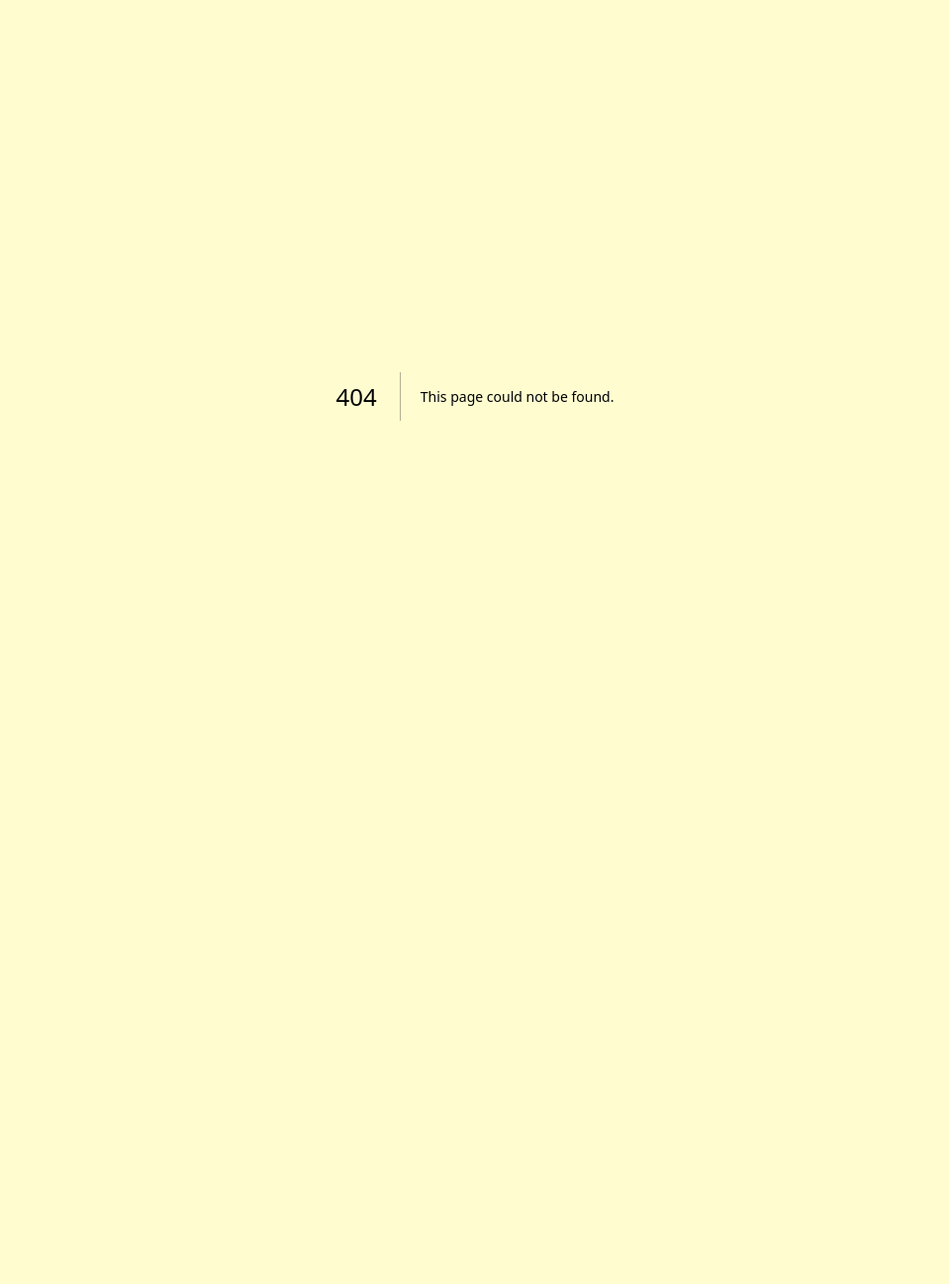
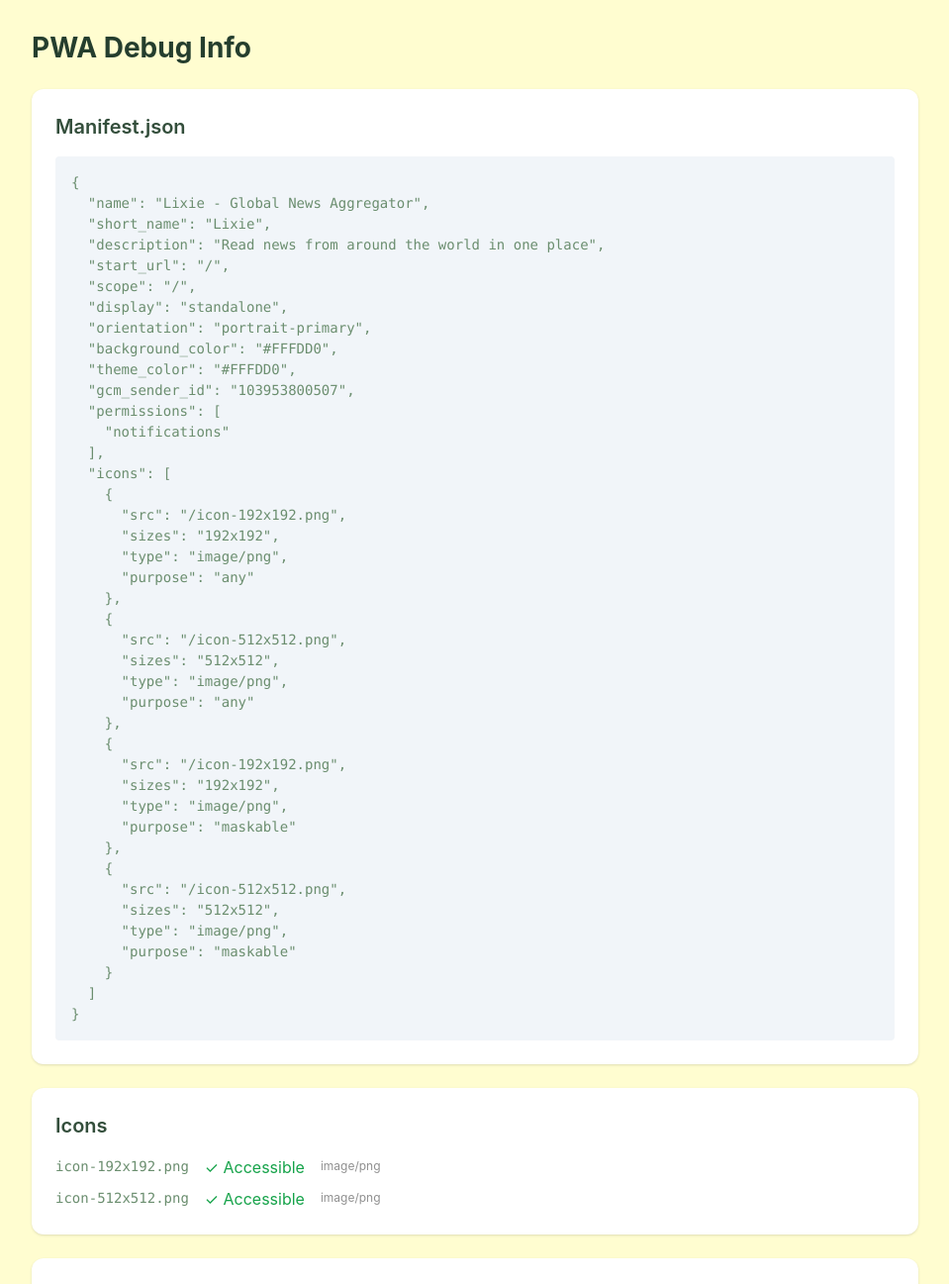
Before and after one commit to Zeet7450/lixie, a Next.js app: page /debug-pwa in a window 1280 px wide. Before the commit this address had no page. Shown: the top 1297 px of the page at 99% size, without its empty margins (160-1119 px from the left). Before the commit the page ends 800 px from the top, so only its background shows below. Built offline with nearby package versions, Linux system fonts and the light colour scheme.

Commit message:
add icon again

```diff
--- /dev/null
+++ b/app/debug-pwa/page.tsx
@@ -0,0 +1,135 @@
+'use client';
+
+import { useEffect, useState } from 'react';
+
+export default function DebugPWA() {
+  const [info, setInfo] = useState<any>({});
+
+  useEffect(() => {
+    const checkPWA = async () => {
+      const data: any = {
+        manifest: null,
+        serviceWorker: null,
+        icons: {},
+      };
+
+      // Check manifest
+      try {
+        const manifestResponse = await fetch('/manifest.json');
+        if (manifestResponse.ok) {
+          data.manifest = await manifestResponse.json();
+        } else {
+          data.manifest = { error: `Status: ${manifestResponse.status}` };
+        }
+      } catch (error: any) {
+        data.manifest = { error: error.message };
+      }
+
+      // Check icons
+      const iconSizes = [192, 512];
+      for (const size of iconSizes) {
+        try {
+          const iconResponse = await fetch(`/icon-${size}x${size}.png`);
+          data.icons[`icon-${size}x${size}.png`] = {
+            exists: iconResponse.ok,
+            status: iconResponse.status,
+            contentType: iconResponse.headers.get('content-type'),
+          };
+        } catch (error: any) {
+          data.icons[`icon-${size}x${size}.png`] = { error: error.message };
+        }
+      }
+
+      // Check service worker
+      if ('serviceWorker' in navigator) {
+        try {
+          const registration = await navigator.serviceWorker.getRegistration();
+          data.serviceWorker = {
+            registered: !!registration,
+            scope: registration?.scope,
+            active: !!registration?.active,
+          };
+        } catch (error: any) {
+          data.serviceWorker = { error: error.message };
+        }
+      } else {
+        data.serviceWorker = { error: 'Service Worker not supported' };
+      }
+
+      // Check if installable
+      data.installable = (window as any).deferredPrompt !== undefined;
+
+      setInfo(data);
+    };
+
+    checkPWA();
+  }, []);
+
+  return (
+    <div className="min-h-screen bg-cream-200 dark:bg-slate-900 p-8">
+      <div className="max-w-4xl mx-auto">
+        <h1 className="text-3xl font-bold mb-6 text-emerald-900 dark:text-cream-200">
+          PWA Debug Info
+        </h1>
+
+        <div className="space-y-6">
+          {/* Manifest */}
+          <div className="bg-white dark:bg-slate-800 p-6 rounded-lg shadow">
+            <h2 className="text-xl font-semibold mb-4 text-emerald-800 dark:text-cream-300">
+              Manifest.json
+            </h2>
+            <pre className="bg-slate-100 dark:bg-slate-900 p-4 rounded overflow-auto text-sm">
+              {JSON.stringify(info.manifest, null, 2)}
+            </pre>
+          </div>
+
+          {/* Icons */}
+          <div className="bg-white dark:bg-slate-800 p-6 rounded-lg shadow">
+            <h2 className="text-xl font-semibold mb-4 text-emerald-800 dark:text-cream-300">
+              Icons
+            </h2>
+            <div className="space-y-2">
+              {Object.entries(info.icons || {}).map(([name, data]: [string, any]) => (
+                <div key={name} className="flex items-center gap-4">
+                  <span className="font-mono text-sm">{name}</span>
+                  {data.exists ? (
+                    <span className="text-green-600 dark:text-green-400">✓ Accessible</span>
+                  ) : (
+                    <span className="text-red-600 dark:text-red-400">✗ Not Found</span>
+                  )}
+                  {data.contentType && (
+                    <span className="text-xs text-gray-600 dark:text-gray-400">
+                      {data.contentType}
+                    </span>
+                  )}
+                </div>
+              ))}
+            </div>
+          </div>
+
+          {/* Service Worker */}
+          <div className="bg-white dark:bg-slate-800 p-6 rounded-lg shadow">
+            <h2 className="text-xl font-semibold mb-4 text-emerald-800 dark:text-cream-300">
+              Service Worker
+            </h2>
+            <pre className="bg-slate-100 dark:bg-slate-900 p-4 rounded overflow-auto text-sm">
+              {JSON.stringify(info.serviceWorker, null, 2)}
+            </pre>
+          </div>
+
+          {/* Installable */}
+          <div className="bg-white dark:bg-slate-800 p-6 rounded-lg shadow">
+            <h2 className="text-xl font-semibold mb-4 text-emerald-800 dark:text-cream-300">
+              Installable
+            </h2>
+            <p className="text-sm">
+              {info.installable
+                ? '✓ App is installable (beforeinstallprompt event available)'
+                : '✗ App is not installable (beforeinstallprompt event not available)'}
+            </p>
+          </div>
+        </div>
+      </div>
+    </div>
+  );
+}
--- a/app/layout.tsx
+++ b/app/layout.tsx
@@ -39,6 +39,8 @@
         <link rel="apple-touch-icon" href="/icon-192x192.png" />
         <link rel="apple-touch-icon" sizes="192x192" href="/icon-192x192.png" />
         <link rel="apple-touch-icon" sizes="512x512" href="/icon-512x512.png" />
+        {/* PWA Manifest Link */}
+        <link rel="manifest" href="/manifest.json" />
         {/* Prevent flash of light theme - set theme IMMEDIATELY before any render */}
         <script
           dangerouslySetInnerHTML={{
@@ -100,6 +102,19 @@
                   if (metaTheme) {
                     metaTheme.setAttribute('content', isDarkMode ? '#1e293b' : '#FFFDD0');
                   }
+
+                  // Register service worker for PWA (Android)
+                  if ('serviceWorker' in navigator) {
+                    window.addEventListener('load', () => {
+                      navigator.serviceWorker.register('/sw.js', { scope: '/' })
+                        .then((registration) => {
+                          console.log('✅ Service Worker registered:', registration.scope);
+                        })
+                        .catch((error) => {
+                          console.warn('⚠️ Service Worker registration failed:', error);
+                        });
+                    });
+                  }
                 } catch (e) {
                   // Silent fail - use default light theme
                   document.documentElement.classList.remove('dark');
--- a/next.config.ts
+++ b/next.config.ts
@@ -32,6 +32,32 @@
             key: 'Service-Worker-Allowed',
             value: '/',
           },
+          {
+            key: 'Content-Type',
+            value: 'application/javascript',
+          },
+        ],
+      },
+      {
+        source: '/manifest.json',
+        headers: [
+          {
+            key: 'Content-Type',
+            value: 'application/manifest+json',
+          },
+          {
+            key: 'Cache-Control',
+            value: 'public, max-age=3600',
+          },
+        ],
+      },
+      {
+        source: '/icon-:size(192|512)x:size(192|512).png',
+        headers: [
+          {
+            key: 'Cache-Control',
+            value: 'public, max-age=31536000, immutable',
+          },
         ],
       },
     ];
```
Also changed, not shown: public/manifest.json.
